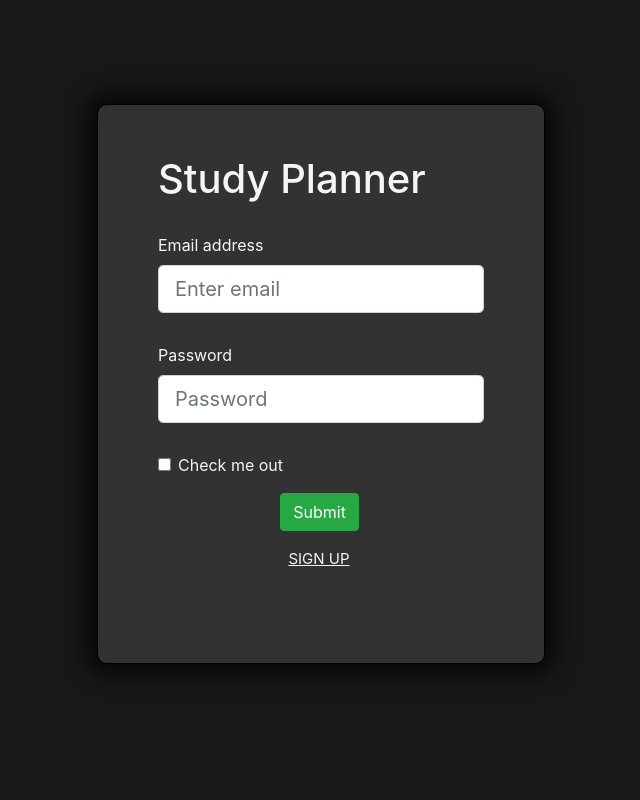
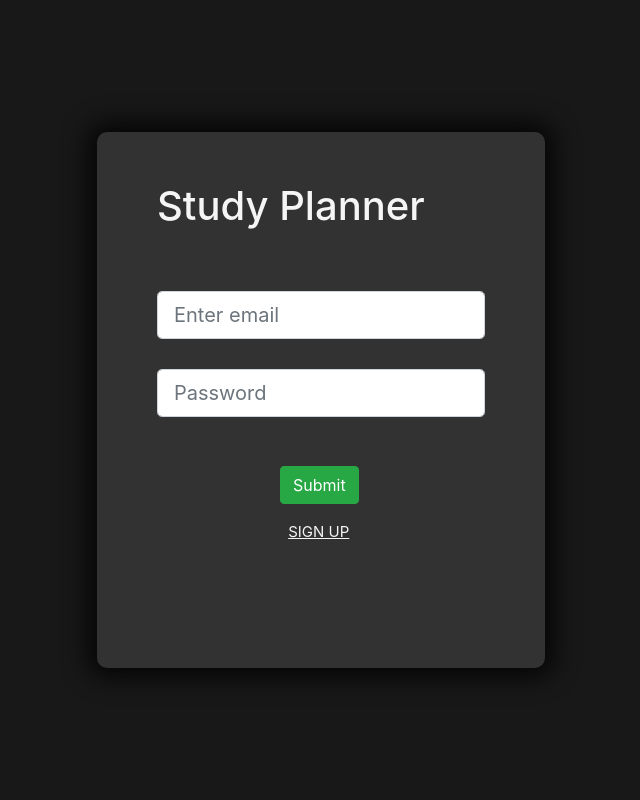
Before and after one commit to ryucatcher/study-planner, a Django app: page / in a window 1280 px wide. Shown: the whole page, without its empty margins (319-959 px from the left). Run offline with Django 3.2, Linux system fonts and the light colour scheme; some libraries are stand-ins or nearby versions.

Commit message:
reverted login page

```diff
--- a/studyplanner/app/static/login.css
+++ b/studyplanner/app/static/login.css
@@ -1,12 +1,12 @@
 .vertically-center{
-
-    background-color: #191819;
+    background-color:#191819;
     display: flex;
     align-items: center;
     justify-content: center;
     width:100%;
     height: 100vh;
 }
+
 
 .loginContainer{
     background-color: #323232;
@@ -15,11 +15,9 @@
     align-items: center;
     justify-content: center;
     width:35%;
-    height:70%;
-    border:1px solid black;
+    height:67%;
     padding:50px 60px;
     position: relative;
-    top: -1em;
     -webkit-box-shadow: 0px 0px 23px 10px rgba(0,0,0,0.75);
     -moz-box-shadow: 0px 0px 23px 10px rgba(0,0,0,0.75);
     box-shadow: 0px 0px 23px 10px rgba(0,0,0,0.75);
@@ -31,11 +29,12 @@
     display: inline-block;
 }
 h1{
+    height:10%;
     color:whitesmoke;
 }
 form{
 
-    margin-top:20px;
+    margin-top:20%;
 }
 
 .form-group{
@@ -44,8 +43,11 @@ form{
 }
 
 .btn-success{
+    margin-top:10%;
     margin-left: 37.5%;
 }
+
+
 
 a{
     color:whitesmoke;
--- a/studyplanner/app/templates/login.html
+++ b/studyplanner/app/templates/login.html
@@ -13,25 +13,20 @@
 
 	<body>
 		<div class="vertically-center">
-
 		<div class ="loginContainer">
-
 			<h1>Study Planner</h1>
 			<p class="text-danger">{{ error }}</p>
 			<form action="/processlogin" method="POST">
 				{% csrf_token %}
 				<div class="form-group">
-					<label for="exampleInputEmail1">Email address</label>
+
 					<input type="email" name ="email" class="form-control form-control-lg" id="exampleInputEmail1" aria-describedby="emailHelp" placeholder="Enter email">
 
 				<div class="form-group">
-					<label for="exampleInputPassword1">Password</label>
+
 					<input type="password" name="password"class="form-control form-control-lg" id="exampleInputPassword1" placeholder="Password">
 				</div>
-				<div class="form-group form-check">
-					<input type="checkbox" class="form-check-input" id="exampleCheck1">
-					<label class="form-check-label" for="exampleCheck1">Check me out</label>
-				</div>
+
 				<input type="submit" class="btn btn-success"></input>
 			</form>
 			<a href="/createaccount"><u>SIGN UP</u></a>
```
